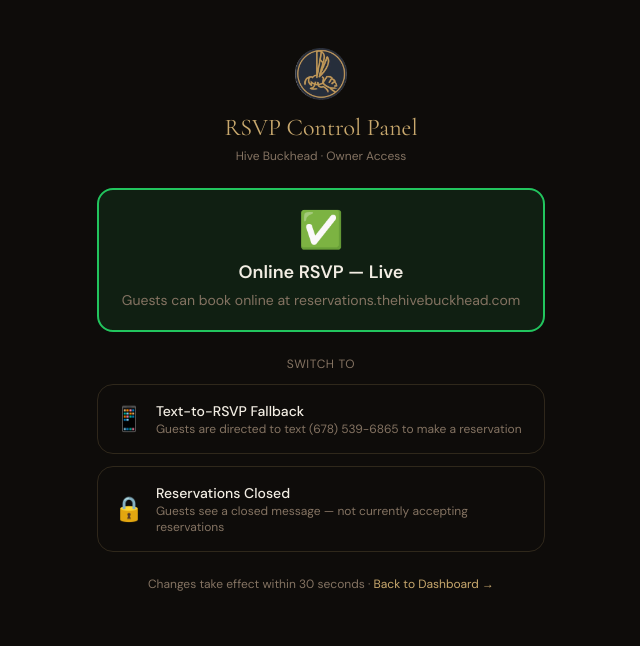
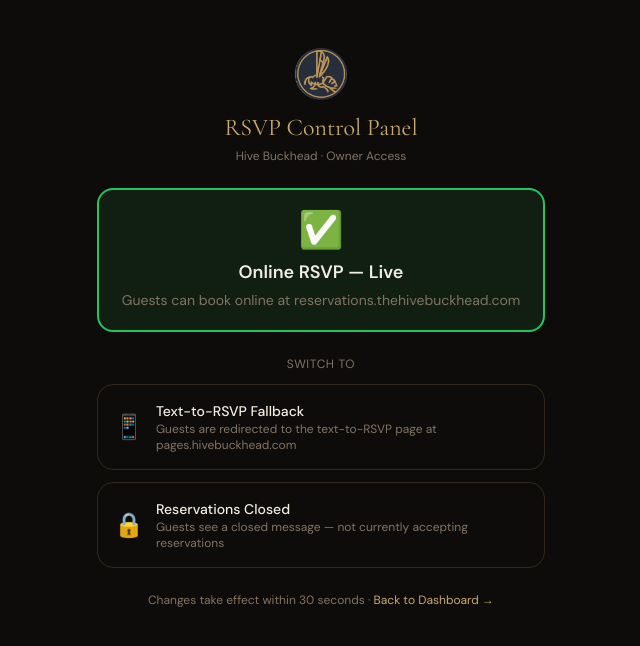
Before and after one commit to c3jumpw/hive-buckhead, a Next.js app: page /control in a window 1280 px wide. Shown: the top 646 px of the page, without its empty margins (319-959 px from the left). Built offline with nearby package versions, Linux system fonts and the light colour scheme; no server answers; the database is empty.

Commit message:
fix: /control shows correct fallback description (Systeme.io page)

```diff
--- a/src/app/control/page.tsx
+++ b/src/app/control/page.tsx
@@ -16,7 +16,7 @@
   {
     value: "fallback",
     label: "Text-to-RSVP Fallback",
-    description: "Guests are directed to text (678) 539-6865 to make a reservation",
+    description: "Guests are redirected to the text-to-RSVP page at pages.hivebuckhead.com",
     emoji: "📱",
     color: "border-amber-500 bg-amber-500/10",
   },
```
